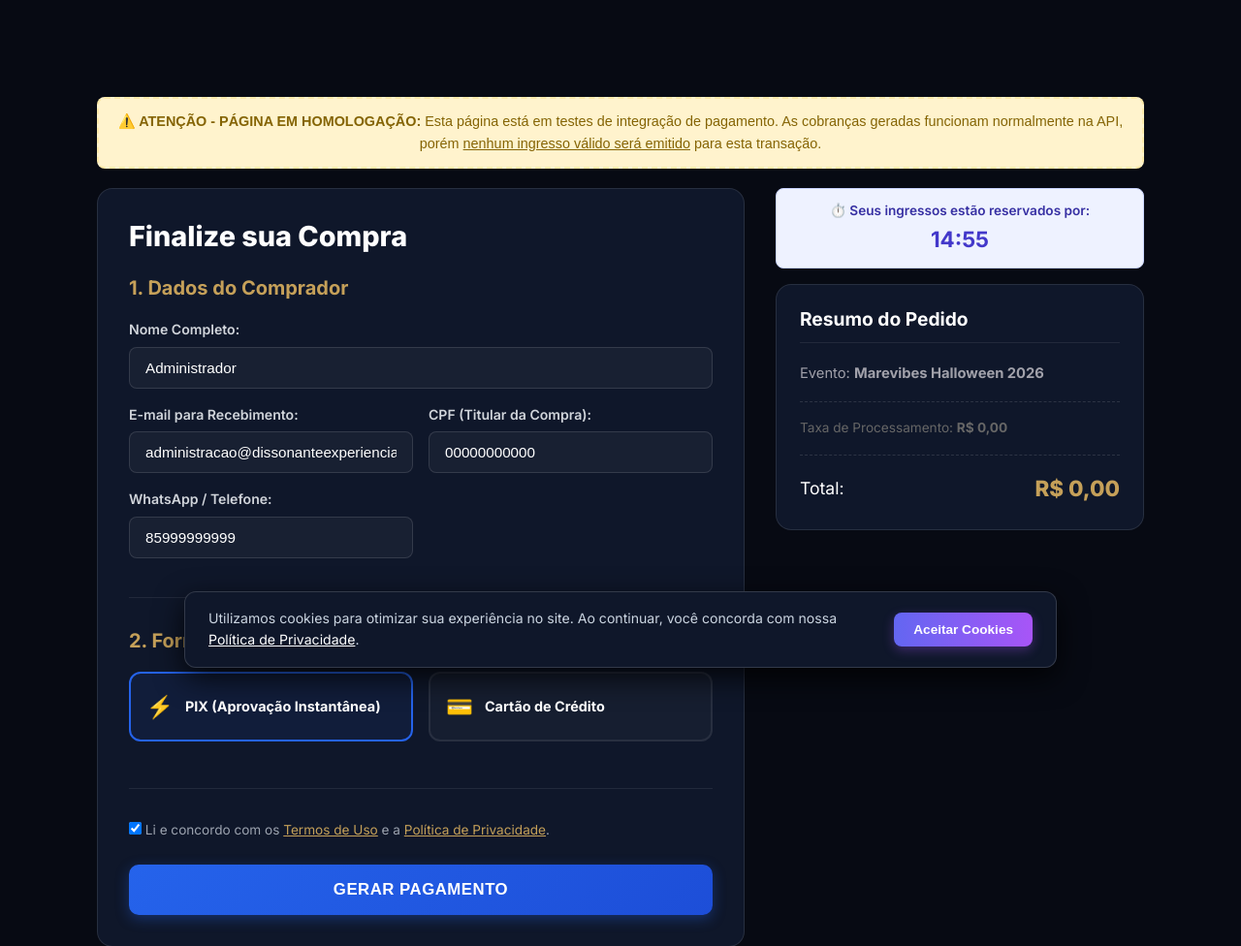
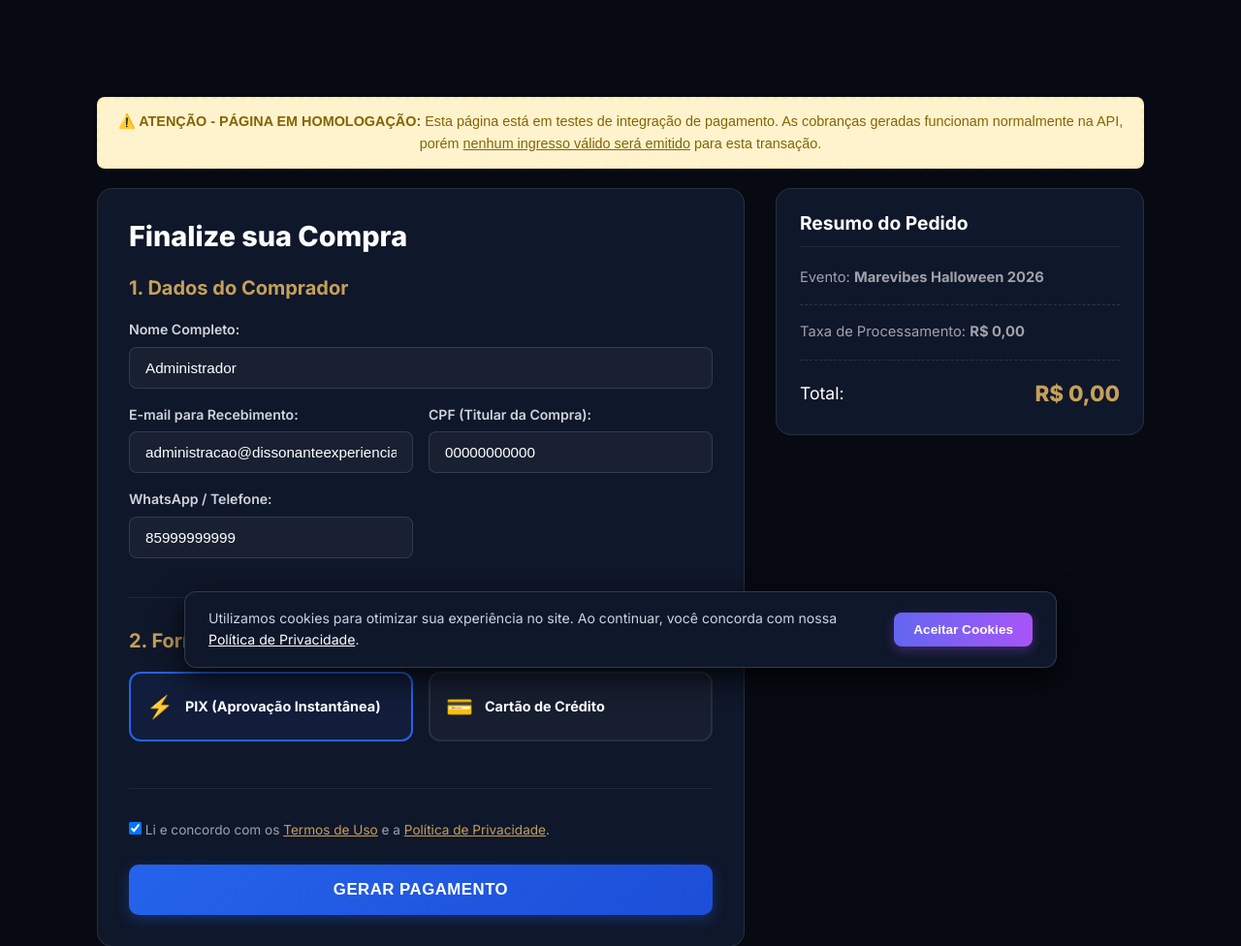
Before and after one commit to administracao-stack/app-dissonante, a Flask app: template templates/checkout.html in a window 1280 px wide. Shown: the part 91-1067 px from the top of the page at 97% size. Run offline with Flask 3, Linux system fonts and the light colour scheme; the template is opened without the code that fills it: values that come from a table or form of the project are taken from there, others are empty.

Commit message:
Update checkout.html 1.0.0003

```diff
--- a/templates/checkout.html
+++ b/templates/checkout.html
@@ -6,6 +6,7 @@
 <main class="checkout-main">
     <div class="container">
 
+        <!-- Banner mantido com o estilo embutido temporário -->
         <div class="demo-alert" style="background-color: #fff3cd; color: #856404; border: 2px dashed #ffebaa; padding: 12px 16px; border-radius: 8px; font-size: 0.9rem; text-align: center; margin-bottom: 20px; font-family: sans-serif;">
             <strong>⚠️ ATENÇÃO - PÁGINA EM HOMOLOGAÇÃO:</strong> Esta página está em testes de integração de pagamento. As cobranças geradas funcionam normalmente na API, porém <u>nenhum ingresso válido será emitido</u> para esta transação.
         </div>
@@ -126,11 +127,6 @@
 
             <!-- Resumo do Pedido -->
             <div class="checkout-resumo">
-                <div class="resumo-timer-card">
-                    <span class="timer-label">⏱️ Seus ingressos estão reservados por:</span>
-                    <strong id="timer-reserva" class="timer-display">15:00</strong>
-                </div>
-
                 <div class="resumo-card">
                     <h3>Resumo do Pedido</h3>
                     <div class="resumo-item">
@@ -147,7 +143,7 @@
                     </div>
                     {% endfor %}
 
-                    <div class="resumo-item" id="container-taxa-mp" style="font-size: 0.85rem; color: #666; margin-top: 8px;">
+                    <div class="resumo-item resumo-item-taxa" id="container-taxa-mp">
                         <span>Taxa de Processamento:</span>
                         <strong id="taxa-display">R$ 0,00</strong>
                     </div>
@@ -165,9 +161,6 @@
 {% endblock %}
 
 {% block extra_js %}
-    <!-- 1. Carrega primeiro o SDK do Mercado Pago -->
     <script src="https://sdk.mercadopago.com/js/v2"></script>
-
-    <!-- 2. Depois inclui o script com a lógica do checkout -->
     {% include 'includes/scripts/checkout_script.html' %}
 {% endblock %}
```
